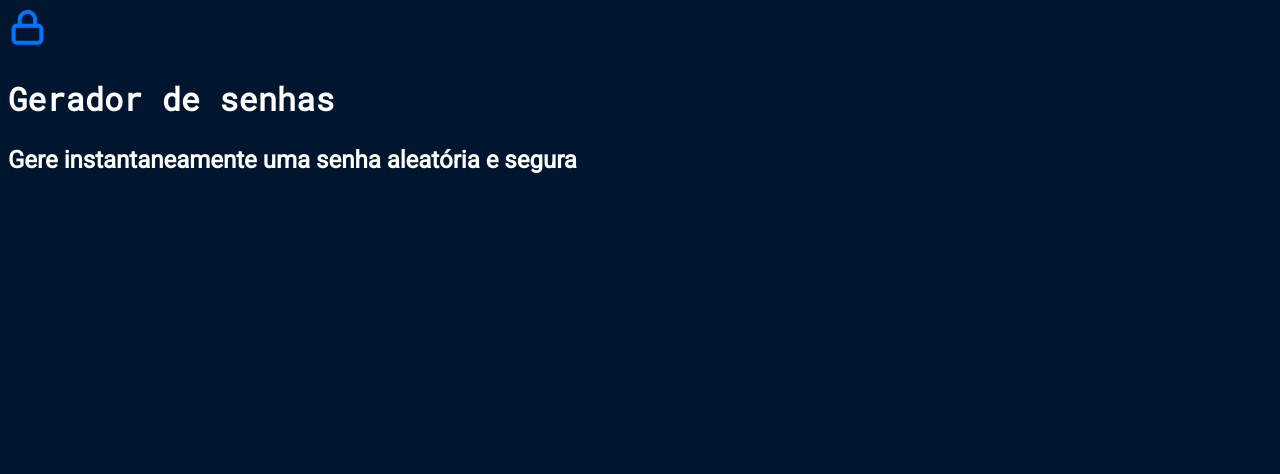
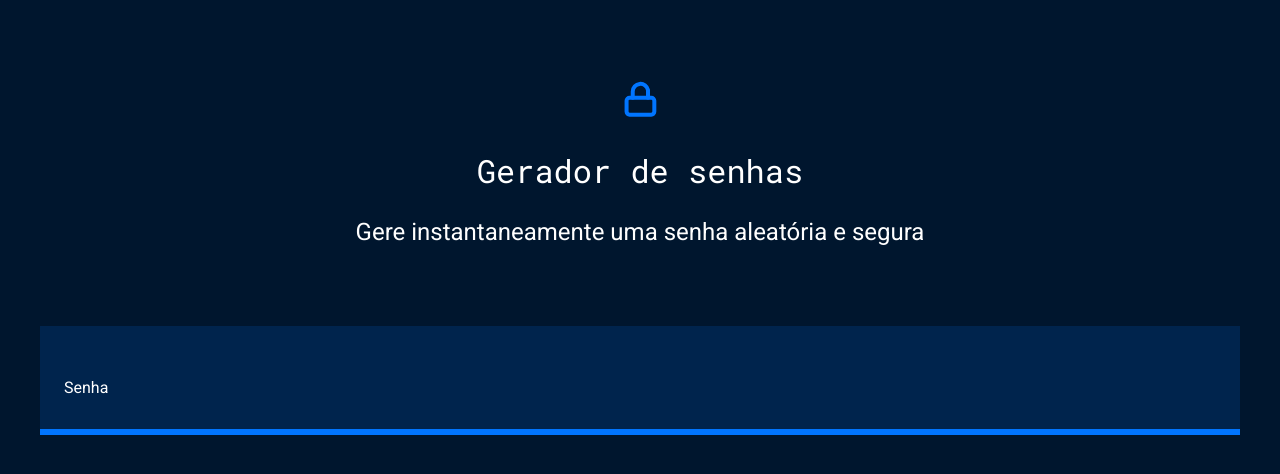
Before and after one commit to pistoleirodaluz/prog3-turma3C, a plain HTML site: page index.html in a window 1280 px wide. Drawn offline with Linux system fonts and the light colour scheme.

Commit message:
Add files via upload

```diff
--- a/index.html
+++ b/index.html
@@ -1,14 +1,25 @@
 <!DOCTYPE html>
-<html lang="pt-BR">
+<html lang="pt-br">
+
 <head>
     <meta charset="UTF-8">
     <meta name="viewport" content="width=device-width, initial-scale=1.0">
-    <title>Gerador De Senhas</title>
+    <title>Gerador de senha</title>
     <link rel="stylesheet" href="style.css">
 </head>
+
 <body>
-    <img src="unlock.svg" alt="cadeado fechado">
-    <h2 class="titulo-principal">Gerador de senhas</h2>
-    <h3 class="titulo-secundario">Gere instantaneamente uma senha aleatória e segura</h3>
+    <section class="conteudo">
+        <div class="conteudo-titulo">
+            <img src="unlock.svg" alt="cadeado fechado">
+            <h2 class="titulo-principal">Gerador de senhas</h2>
+            <h3 class="titulo-secundario">Gere instantaneamente uma senha aleatória e segura</h3>
+        </div>
+        <div class="conteudo-senha">
+            <label for="senha">Senha</label>
+            <input name="senha" type="text" id="campo-senha">
+        </div>
+    </section>
 </body>
+
 </html>
--- a/style.css
+++ b/style.css
@@ -8,6 +8,10 @@
     --borda: #0075FF;
     --roboto: 'Roboto', sans-serif;
     --roboto-mono: 'Roboto Mono', monospace;
+}
+
+*{
+    font-weight: 400;
 }
 
 body{
@@ -24,3 +28,32 @@ body{
 .titulo-secundario{
     font-size: 24px;
 }
+
+.conteudo-titulo{
+    text-align: center;
+    margin-top: 80px;
+}
+
+.conteudo-senha{
+    margin-top: 80px;
+    background: var(--fundo-senha);
+    padding: 24px;
+    border-bottom: 6px solid var(--borda);
+}
+
+#campo-senha{
+    background-color: var(--fundo-senha);
+    border: none;
+    color: var(--branco);
+    font-family: var(--roboto-mono);
+    font-size: 40px;
+}
+
+#campo-senha:focus{
+    outline: none;
+}
+
+.conteudo{
+    max-width: 1200px;
+    margin: 0 auto;
+}
```
